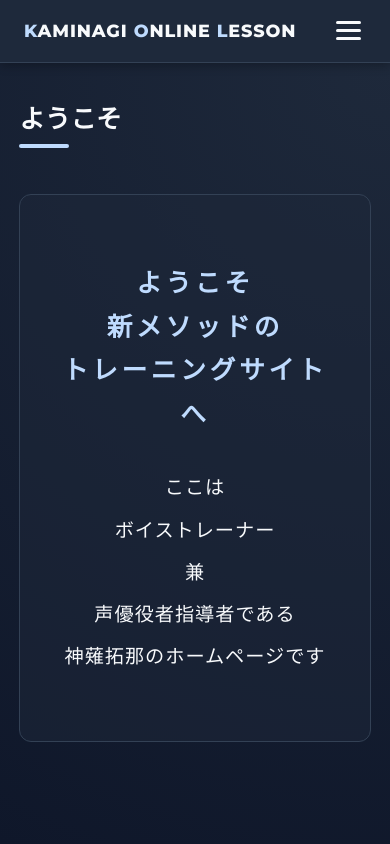
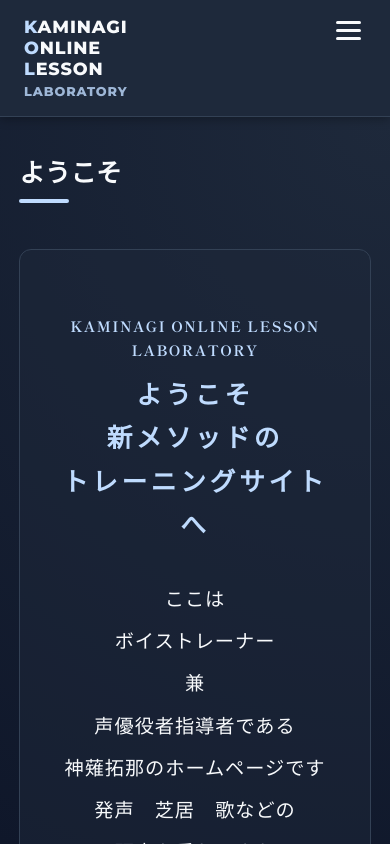
Before and after one commit to kaminagi-takuna/-, a React (Vite) app: page / in a window 390 px wide. Built offline with nearby package versions, Linux system fonts and the light colour scheme.

Commit message:
Update logo with LABORATORY and revise welcome text with mobile optimizations

```diff
--- a/src/App.css
+++ b/src/App.css
@@ -476,7 +476,7 @@ h2::after {
   }
 
   .mobile-header {
-    justify-content: space-between; align-items: center;
+    justify-content: space-between; align-items: flex-start;
     background: var(--sidebar-bg); padding: 1rem 1.5rem;
     box-shadow: 0 2px 10px rgba(0,0,0,0.3); z-index: 30; border-bottom: 1px solid var(--border-color);
   }
@@ -496,7 +496,7 @@ h2::after {
   .hamburger.open span:nth-child(3) { transform: translateY(-8px) rotate(-45deg); }
 
   .sidebar {
-    position: absolute; top: 60px; left: -100%; width: 280px !important; height: calc(100vh - 60px) !important;
+    position: absolute; top: 100px; left: -100%; width: 280px !important; height: calc(100vh - 100px) !important;
     padding: 1.5rem 0; transition: left 0.3s cubic-bezier(0.4, 0, 0.2, 1); z-index: 25; background: var(--sidebar-bg);
   }
   .sidebar.open {
@@ -509,11 +509,11 @@ h2::after {
   .nav-menu li { padding: 1.2rem 1.5rem !important; flex: none !important; text-align: left !important; justify-content: flex-start !important; font-size: 1rem; }
 
   .mobile-overlay {
-    position: absolute; top: 60px; left: 0; right: 0; bottom: 0; background: rgba(0,0,0,0.5); z-index: 20;
+    position: absolute; top: 100px; left: 0; right: 0; bottom: 0; background: rgba(0,0,0,0.5); z-index: 20;
     animation: fadeIn 0.3s ease forwards;
   }
 
-  .content-area { height: calc(100vh - 60px); overflow-y: auto; }
+  .content-area { height: calc(100vh - 100px); overflow-y: auto; }
   .page-content { padding: 2rem 1.2rem; }
   h2 { font-size: 1.6rem; margin-bottom: 1.5rem; }
   .hero-section h2 { font-size: 2rem !important; }
--- a/src/App.jsx
+++ b/src/App.jsx
@@ -53,6 +53,7 @@ function App() {
           <div className="page-content fade-in">
             <h2>ようこそ</h2>
             <div className="content-card" style={{ textAlign: 'center', padding: '4rem 2rem', marginTop: '2rem' }}>
+              <p style={{ color: 'var(--accent)', fontSize: '0.9rem', marginBottom: '0.5rem', fontWeight: 'bold', letterSpacing: '0.1em' }}>KAMINAGI ONLINE LESSON LABORATORY</p>
               <h3 style={{ color: 'var(--accent)', fontSize: '1.6rem', marginBottom: '2rem', letterSpacing: '0.15em', fontWeight: '800' }}>
                 ようこそ<br className="sp-only" />新メソッドの<br className="sp-only" />トレーニングサイト<br className="sp-only" />へ
               </h3>
@@ -61,7 +62,16 @@ function App() {
                 ボイストレーナー<br className="sp-only" />
                 兼<br className="sp-only" />
                 声優役者指導者である<br />
-                神薙拓那のホームページです
+                神薙拓那のホームページです<br />
+                発声　芝居　歌などの<br className="sp-only" />
+                研究を重ねてきた<br />
+                全ての結果を<br className="sp-only" />
+                あなたに伝えます<br />
+                レッスン内容を販売するnoteや<br className="sp-only" />
+                有益な情報を流すＸなど<br />
+                各リンクはサイドバーへ<br />
+                発声状態診断も<br className="sp-only" />
+                お楽しみください
               </p>
             </div>
           </div>
@@ -375,8 +385,11 @@ function App() {
     <div className="layout-container">
       {/* Mobile Top Header (Visible only on mobile via CSS) */}
       <div className="mobile-header sp-only-flex">
-        <div className="mobile-logo">
-          <span style={{ color: 'var(--accent)' }}>K</span>AMINAGI <span style={{ color: 'var(--accent)' }}>O</span>NLINE <span style={{ color: 'var(--accent)' }}>L</span>ESSON
+        <div className="mobile-logo" style={{ textAlign: 'left', lineHeight: '1.2' }}>
+          <span style={{ color: 'var(--accent)' }}>K</span>AMINAGI<br />
+          <span style={{ color: 'var(--accent)' }}>O</span>NLINE<br />
+          <span style={{ color: 'var(--accent)' }}>L</span>ESSON<br />
+          <span style={{ color: 'var(--accent)', opacity: 0.8, fontSize: '0.8rem' }}>LABORATORY</span>
         </div>
         <button
           className={`hamburger ${isMobileMenuOpen ? 'open' : ''}`}
@@ -397,7 +410,8 @@ function App() {
         <h1 className="logo desktop-logo" style={{ fontFamily: 'var(--font-en)', fontSize: '1.6rem', lineHeight: '1.1', textAlign: 'left', fontWeight: '800', marginLeft: '1.2rem' }}>
           <span style={{ fontSize: '2.8rem', color: 'var(--accent)' }}>K</span>AMINAGI<br />
           <span style={{ fontSize: '2.8rem', color: 'var(--accent)' }}>O</span>NLINE<br />
-          <span style={{ fontSize: '2.8rem', color: 'var(--accent)' }}>L</span>ESSON
+          <span style={{ fontSize: '2.8rem', color: 'var(--accent)' }}>L</span>ESSON<br />
+          <span style={{ fontSize: '1.2rem', opacity: 0.6, letterSpacing: '0.1em' }}>LABORATORY</span>
         </h1>
         <ul className="nav-menu">
           <li className={activeTab === 'welcome' ? 'active' : ''} onClick={() => handleTabChange('welcome')}>ようこそ</li>
```
